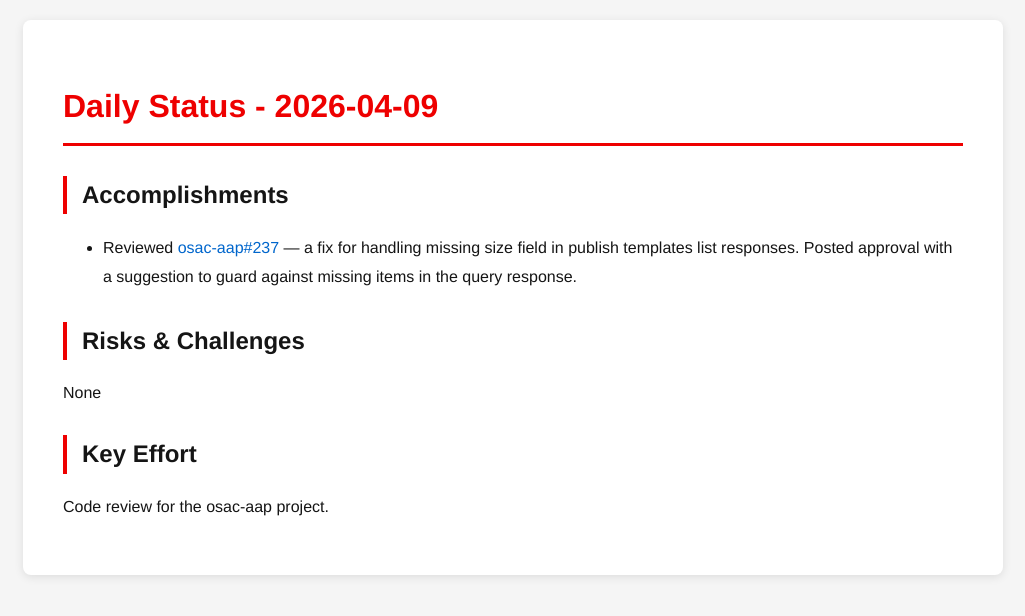
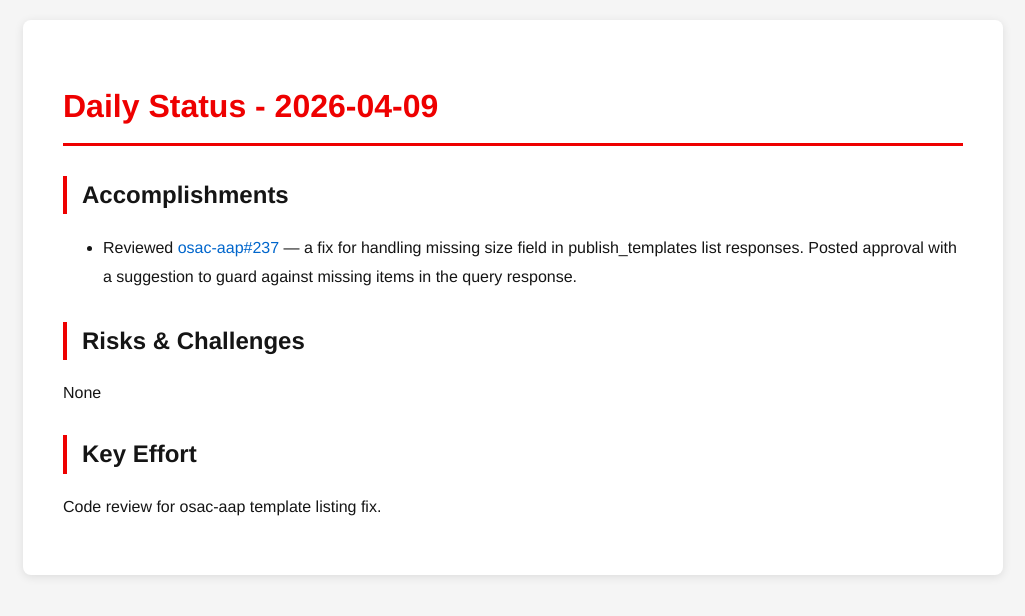
Before and after one commit to tzvatot/daily-status, a Jekyll site: the page built from 2026-04-09.md, in a window 1280 px wide. Shown: the top 616 px of the page, without its empty margins (127-1152 px from the left). Built offline with Jekyll 4.4.1, drawn with Linux system fonts in a browser that asks for light colours.

Commit message:
Daily status update - 2026-04-09

```diff
--- a/2026-04-09.md
+++ b/2026-04-09.md
@@ -7,10 +7,10 @@ date: 2026-04-09
 # Daily Status - 2026-04-09
 
 ## Accomplishments
-- Reviewed [osac-aap#237](https://github.com/osac-project/osac-aap/pull/237) — a fix for handling missing size field in publish templates list responses. Posted approval with a suggestion to guard against missing items in the query response.
+- Reviewed [osac-aap#237](https://github.com/osac-project/osac-aap/pull/237) — a fix for handling missing size field in publish_templates list responses. Posted approval with a suggestion to guard against missing items in the query response.
 
 ## Risks & Challenges
 None
 
 ## Key Effort
-Code review for the osac-aap project.
+Code review for osac-aap template listing fix.
```
